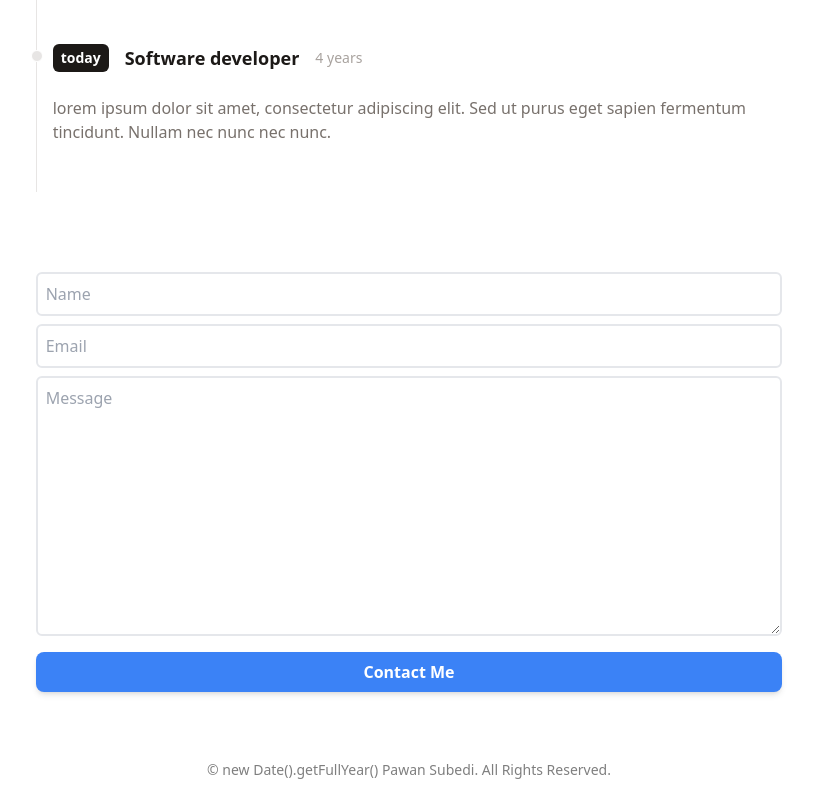
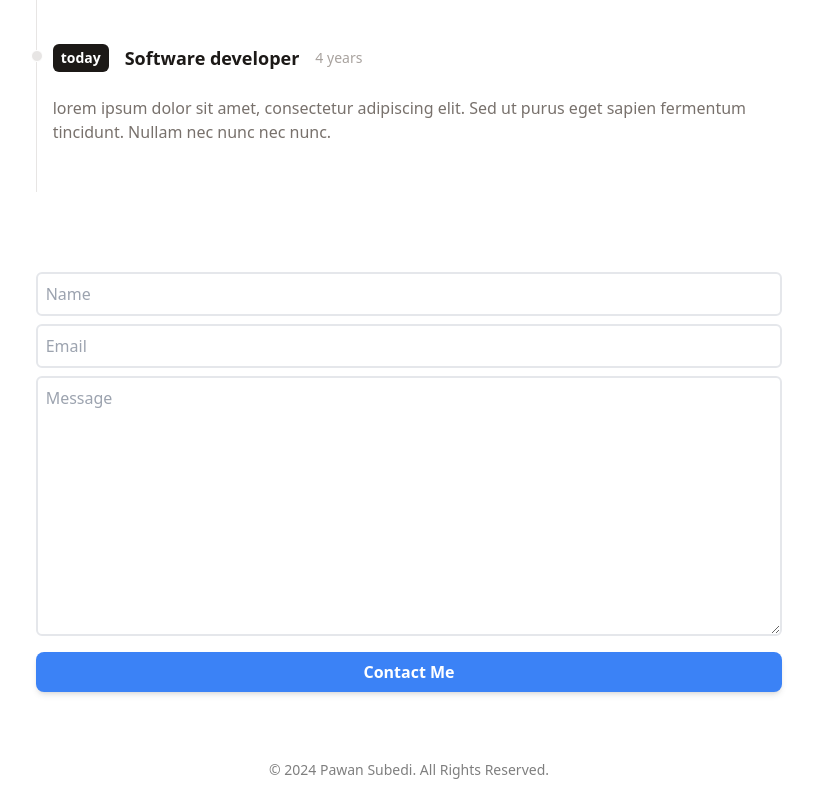
Before and after one commit to Pawansubedi90558/minimal-portfolio, a React (Vite) app: page / in a window 1280 px wide. Shown: the part 984-1784 px from the top of the page, without its empty margins (231-1044 px from the left). Built offline with nearby package versions, Linux system fonts and the light colour scheme.

Commit message:
footer second half

```diff
--- a/src/components/Footer.jsx
+++ b/src/components/Footer.jsx
@@ -4,7 +4,7 @@ function Footer(){
     return (
         <div className="py-5 text-center">
             <p className="text-sm mt-2 opacity-50">
-                &copy; new Date().getFullYear() Pawan Subedi. All Rights Reserved.
+                &copy; {new Date().getFullYear()} Pawan Subedi. All Rights Reserved.
             </p>
 
         </div>
```
